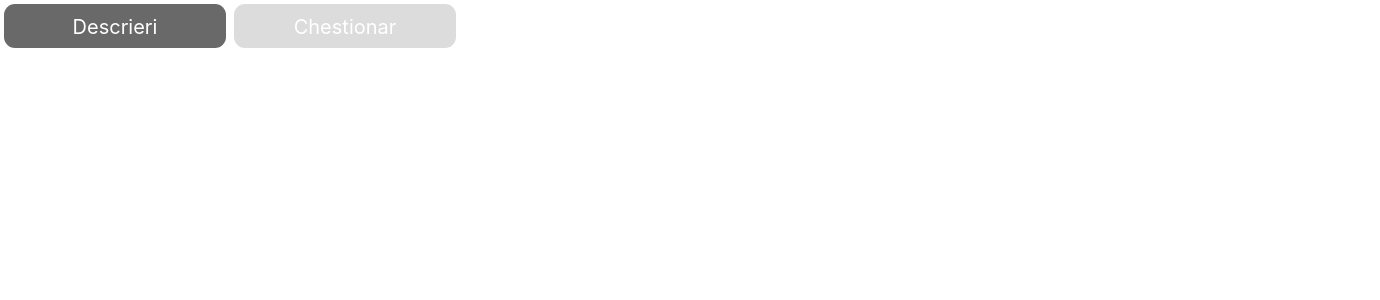
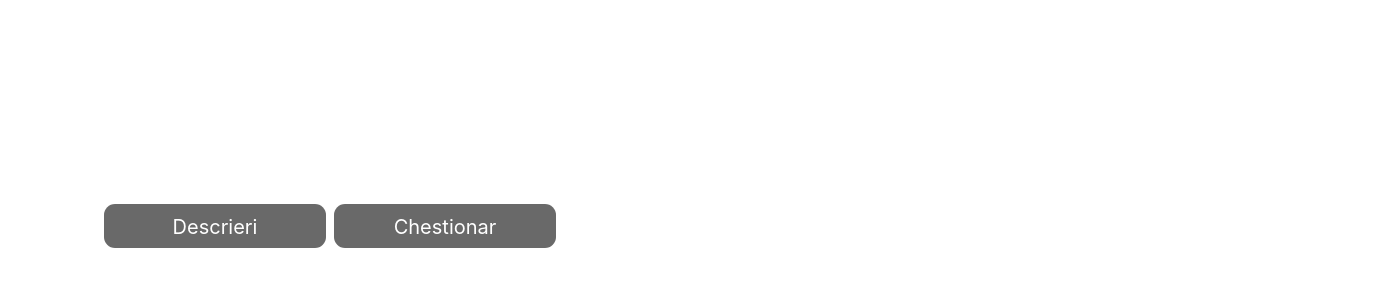
Before and after one commit to mariamarinescu/bucharest-project3-interactive-platform, a React (Create React App) app in the folder frontend/: page / in a window 1280 px wide. Shown: the top 300 px of the page, 1380 px wide, since content can reach past the window. Built offline with nearby package versions, Linux system fonts and the light colour scheme.

Commit message:
admin-nav UI done, changing color rules needs more work(C)

```diff
--- /dev/null
+++ b/frontend/src/components/admin_nav/AdminNav.css
@@ -0,0 +1,5 @@
+.admin-nav {
+    position: relative;
+    top: 200px;
+    left: 100px;
+}
--- a/frontend/src/components/admin_nav/AdminNav.js
+++ b/frontend/src/components/admin_nav/AdminNav.js
@@ -1,6 +1,6 @@
 import React from 'react'
 import {Button, ButtonToolbar} from 'react-bootstrap';
-import classNames from 'classnames';
+import './AdminNav.css';
 
 
 
@@ -8,59 +8,53 @@ class AdminNav extends React.Component {
     constructor(props) {
         super(props)
         this.state = {
-            descColor: '#696969',
-            quizColor: '#DCDCDC',
-            descActive: true,
-            quizActive: false,
-            descText: '#fff',
-            quixText: '#A9A9A9'
+            quizBttnState: false,
+            descriptionBttnState: false
 
         }
     }
-
-    watcher=()=> {
-        if(this.state.descActive === true && this.state.quizActive === false ) {
-            this.setState({
-                descColor: '#696969',
-                quizColor: '#DCDCDC',
-                descText: '#fff',
-                quixText: '#A9A9A9'
-
-            })
-        } else {
-            this.setState({
-                descColor: '#DCDCDC',
-                quizColor: '#696969',
-                descText: '#A9A9A9',
-                quixText: '#fff'
-            })
-        }
+    descbtnStyleActive = {
+        backgroundColor: '#A9A9A9',
+        color: '#696969'
     }
-    componentDidUpdate() {
-        this.watcher()
+    descbtnStyleInactive = {
+        backgroundColor: '#696969',
+        color: 'white'
     }
-    activateIt = () => {
-        this.setState({
-            descActive: !this.state.descActive
-        })
+    quizbtnStyleActive = {
+        backgroundColor: '#A9A9A9',
+        color: '#696969'
+    }
+    quizbtnStyleInactive = {
+        backgroundColor: '#696969',
+        color: 'white'
+    }
 
 
-    }
-    activateQuiz = () => {
-        this.setState({
-            quizActive: !this.state.quizActive
-        })
+    componentDidUpdate() {
 
     }
+   handleDescription = () => {
+       this.setState({
+           descriptionBttnState: !this.state.descriptionBttnState
+       })
+   }
+
+   handleQuiz = () => {
+    this.setState({
+        quizBttnState: !this.state.quizBttnState
+    })
+}
 
     render() {
         return (
-            <div>
+
+            <div className="admin-nav">
                 <ButtonToolbar>
-                <Button style={{backgroundColor:this.state.descColor}} className="admin-desc-bttn" onClick={this.activateIt} variant="secondary" size="lg">
+                <Button style={this.state.descriptionBttnState ? this.descbtnStyleActive : this.descbtnStyleInactive} className="admin-desc-bttn" onClick={this.handleDescription} variant="secondary" size="lg">
                     Descrieri
                 </Button>
-                <Button  style={{backgroundColor:this.state.quizColor, color: this.state.descText}} className="admin-quiz-bttn" onClick={this.activateQuiz} variant="secondary" size="lg">
+                <Button  style={this.state.quizBttnState ? this.quizbtnStyleActive : this.quizbtnStyleInactive} className="admin-quiz-bttn" onClick={this.handleQuiz} variant="secondary" size="lg">
                     Chestionar
                 </Button>
                 </ButtonToolbar>
```
Also changed, not shown: 1 other file (tests, documents, lock files or other folders).
